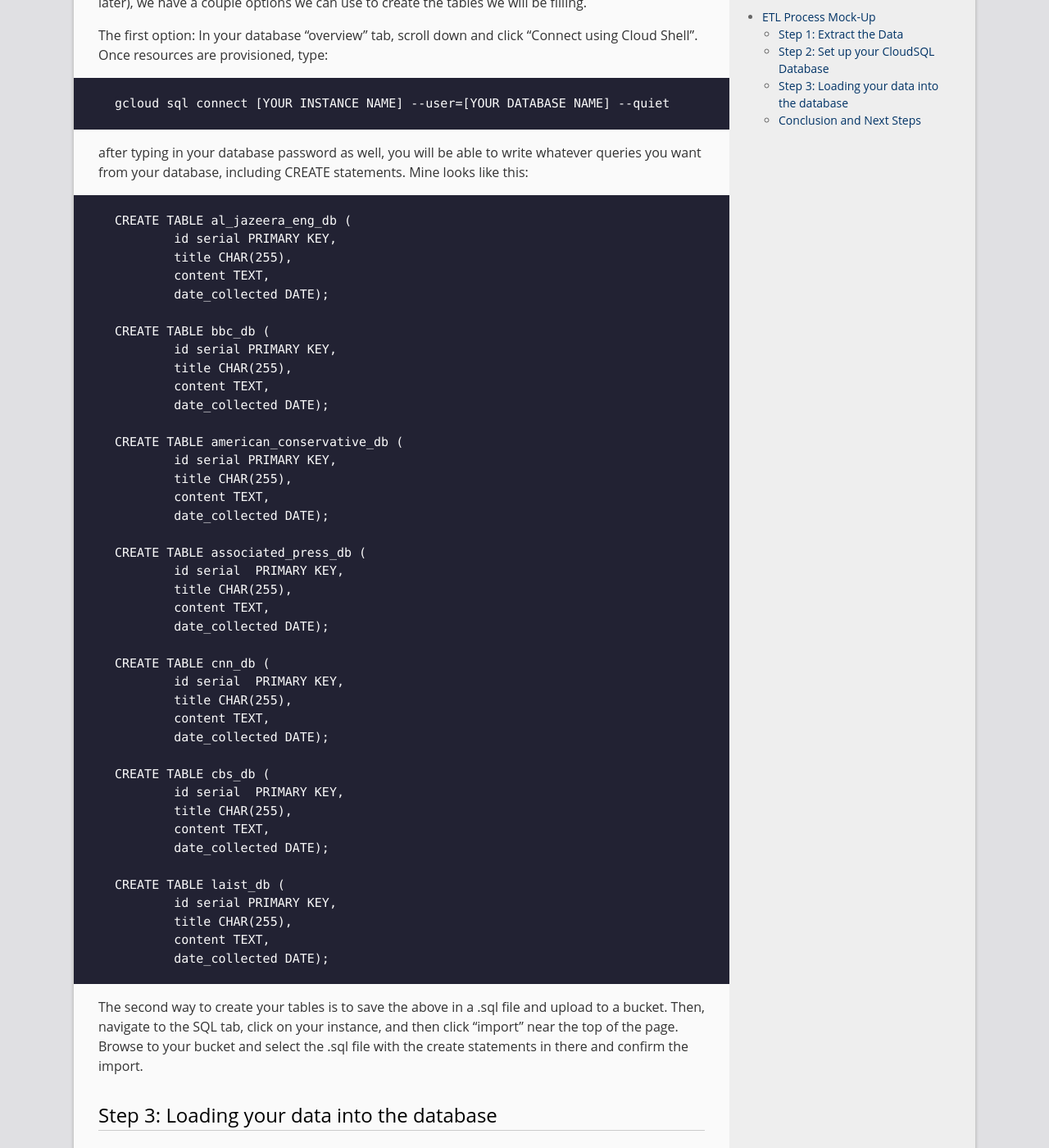
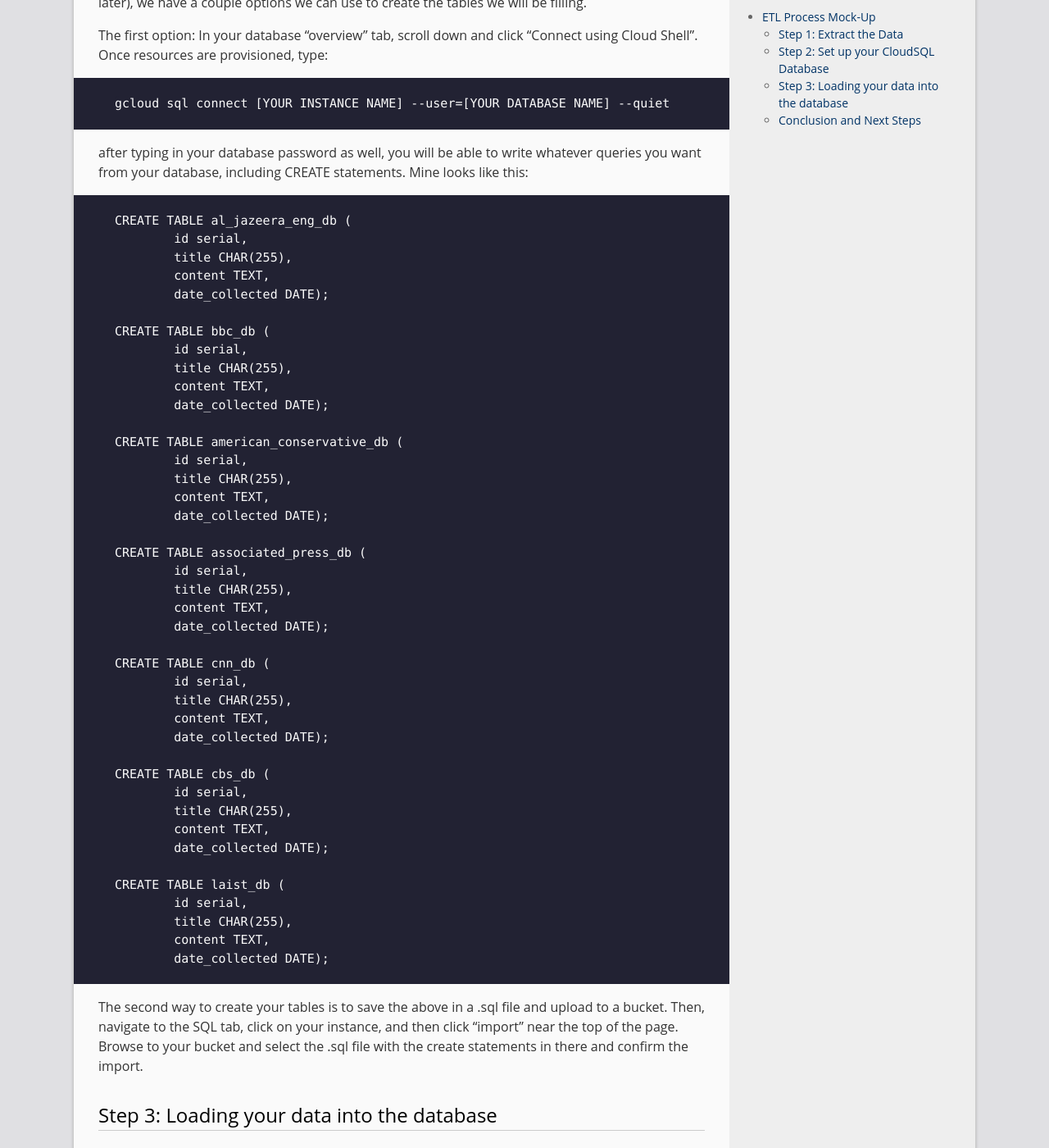
Before and after one commit to ChrisKoniniec/ChrisKoniniec.github.io, a Jekyll site: the page built from _posts/2019-04-30-Extract_Transform_Load.md, in a window 1280 px wide and 1400 px high, scrolled down 5145 px. Shown: the whole window at 82% size. Built offline with Jekyll 4.4.1, drawn with Linux system fonts in a browser that asks for light colours.

Commit message:
Update 2019-04-30-Extract_Transform_Load.md

````diff
--- a/_posts/2019-04-30-Extract_Transform_Load.md
+++ b/_posts/2019-04-30-Extract_Transform_Load.md
@@ -147,43 +147,43 @@ after typing in your database password as well, you will be able to write whatev
 
 ```SQL
 CREATE TABLE al_jazeera_eng_db (
-	id serial PRIMARY KEY,
+	id serial,
 	title CHAR(255),
 	content TEXT,
 	date_collected DATE);
 
 CREATE TABLE bbc_db (
-	id serial PRIMARY KEY,
+	id serial,
 	title CHAR(255),
 	content TEXT,
 	date_collected DATE);
 
 CREATE TABLE american_conservative_db (
-	id serial PRIMARY KEY,
+	id serial,
 	title CHAR(255),
 	content TEXT,
 	date_collected DATE);
 
 CREATE TABLE associated_press_db (
-	id serial  PRIMARY KEY,
+	id serial,
 	title CHAR(255),
 	content TEXT,
 	date_collected DATE);
 
 CREATE TABLE cnn_db (
-	id serial  PRIMARY KEY,
+	id serial,
 	title CHAR(255),
 	content TEXT,
 	date_collected DATE);
 
 CREATE TABLE cbs_db (
-	id serial  PRIMARY KEY,
+	id serial,
 	title CHAR(255),
 	content TEXT,
 	date_collected DATE);
 
 CREATE TABLE laist_db (
-	id serial PRIMARY KEY,
+	id serial,
 	title CHAR(255),
 	content TEXT,
 	date_collected DATE);
````
